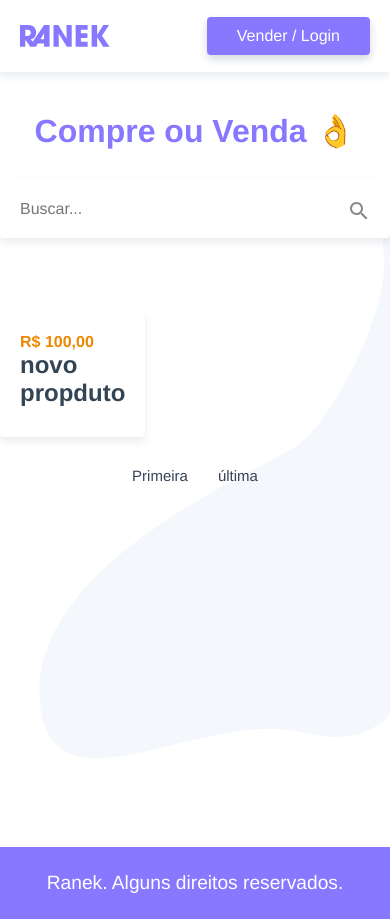
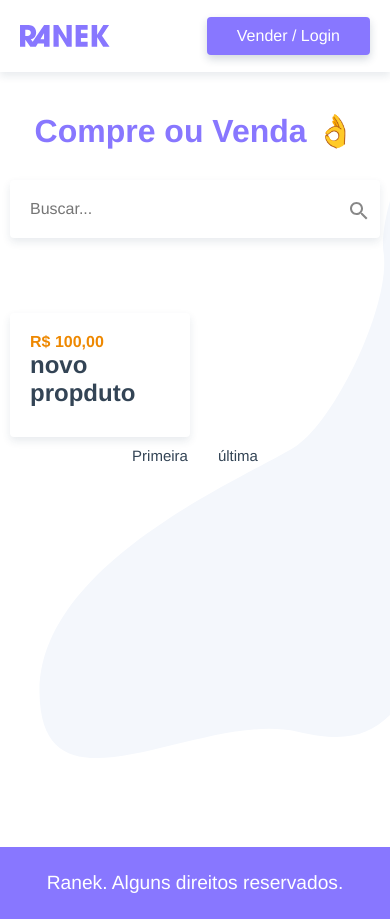
Before and after one commit to diglopes/ranek-vue, a Vue app: page / in a window 390 px wide. Built offline with nearby package versions, Linux system fonts and the light colour scheme; data requests are answered from the project's data file.

Commit message:
Add responsiviness

```diff
--- a/src/App.vue
+++ b/src/App.vue
@@ -74,6 +74,7 @@ input, textarea {
   font-size: 1rem;
   font-family: var(--ff);
   margin-bottom: 15px;
+  width: 100%;
 }
 
 input:hover,
--- a/src/components/ProductItem.vue
+++ b/src/components/ProductItem.vue
@@ -34,6 +34,13 @@ export default {
   position: relative;
 }
 
+@media screen and (max-width: 600px){
+  .product-item {
+    grid-template-columns: 1fr;
+    grid-gap: 10px;
+  }
+}
+
 .info {
   align-self: end;
 
--- a/src/components/ProductsList.vue
+++ b/src/components/ProductsList.vue
@@ -71,13 +71,21 @@ export default {
 .products-container {
   max-width: 1000px;
   margin: 0 auto;
+  padding-left: 10px;
+  padding-right: 10px;
 }
 
 .products {
   display: grid;
   grid-template-columns: repeat(3, 1fr);
-  grid-gap: 30px;
-  margin: 30px 0;
+  grid-gap: 10px;
+  margin: 10px 0;
+}
+
+@media screen and (max-width: 600px){
+  .products {
+    grid-template-columns: repeat(2, 1fr);
+  }
 }
 
 .product {
--- a/src/components/ProductsSearch.vue
+++ b/src/components/ProductsSearch.vue
@@ -30,6 +30,8 @@ form {
   max-width: 600px;
   margin: 30px auto 60px auto;
   position: relative;
+  padding-left: 10px;
+  padding-right: 10px;
 }
 
 #search {
--- a/src/views/User/UserSales.vue
+++ b/src/views/User/UserSales.vue
@@ -85,4 +85,14 @@ h3 {
 .delivery span {
   text-transform: capitalize;
 }
+
+@media screen and (max-width: 600px) {
+  h3 {
+    justify-self: start;
+  }
+
+  .delivery {
+    grid-template-columns: 1fr;
+  }
+}
 </style>
--- a/src/views/User/index.vue
+++ b/src/views/User/index.vue
@@ -47,7 +47,7 @@ export default {
   padding: 20px;
 }
 
-@media screen and (max-width: 500px){
+@media screen and (max-width: 600px){
   .user {
     grid-template-columns:  1fr;
     margin: 0 auto;
```
